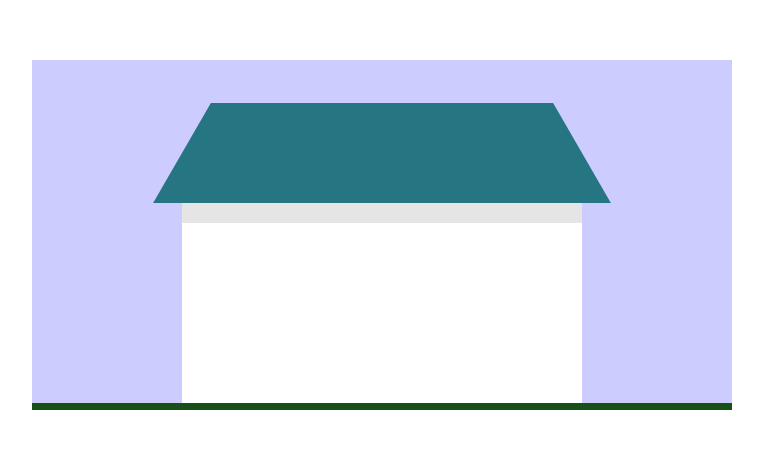
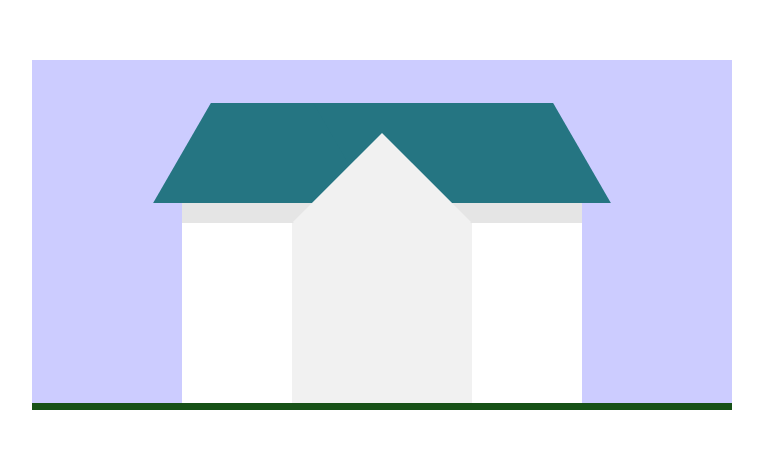
Before and after one commit to Nuruzzamanshah/Drawing, a plain HTML site: page index.html in a window 1280 px wide. Shown: the part 165-614 px from the top of the page, without its empty margins (258-1021 px from the left). Drawn offline with Linux system fonts and the light colour scheme.

Commit message:
css front added

```diff
--- a/css/style.css
+++ b/css/style.css
@@ -64,3 +64,23 @@ body{
     position: absolute;
     transform: skewX(30deg);
 }
+.front{
+    width: 180px;
+    height: 180px;
+    bottom: 0;
+    left: 50%;
+    transform: translateX(-50%);
+    position: absolute;
+    background: #f1f1f1;
+}
+.front::before{
+    content: '';
+    width: 126px;
+    height: 126px;
+    position: absolute;
+    left: 50%;
+    top: -64px;
+    background: #f1f1f1;
+    transform: translateX(-50%) rotate(45deg);
+
+}
--- a/index.html
+++ b/index.html
@@ -10,9 +10,8 @@
 <body>
     <div class="house">
         <div class="main">
-            <div class="roof">
-
-            </div>
+            <div class="roof"></div>
+            <div class="front"></div>
 
         </div>
 
```
